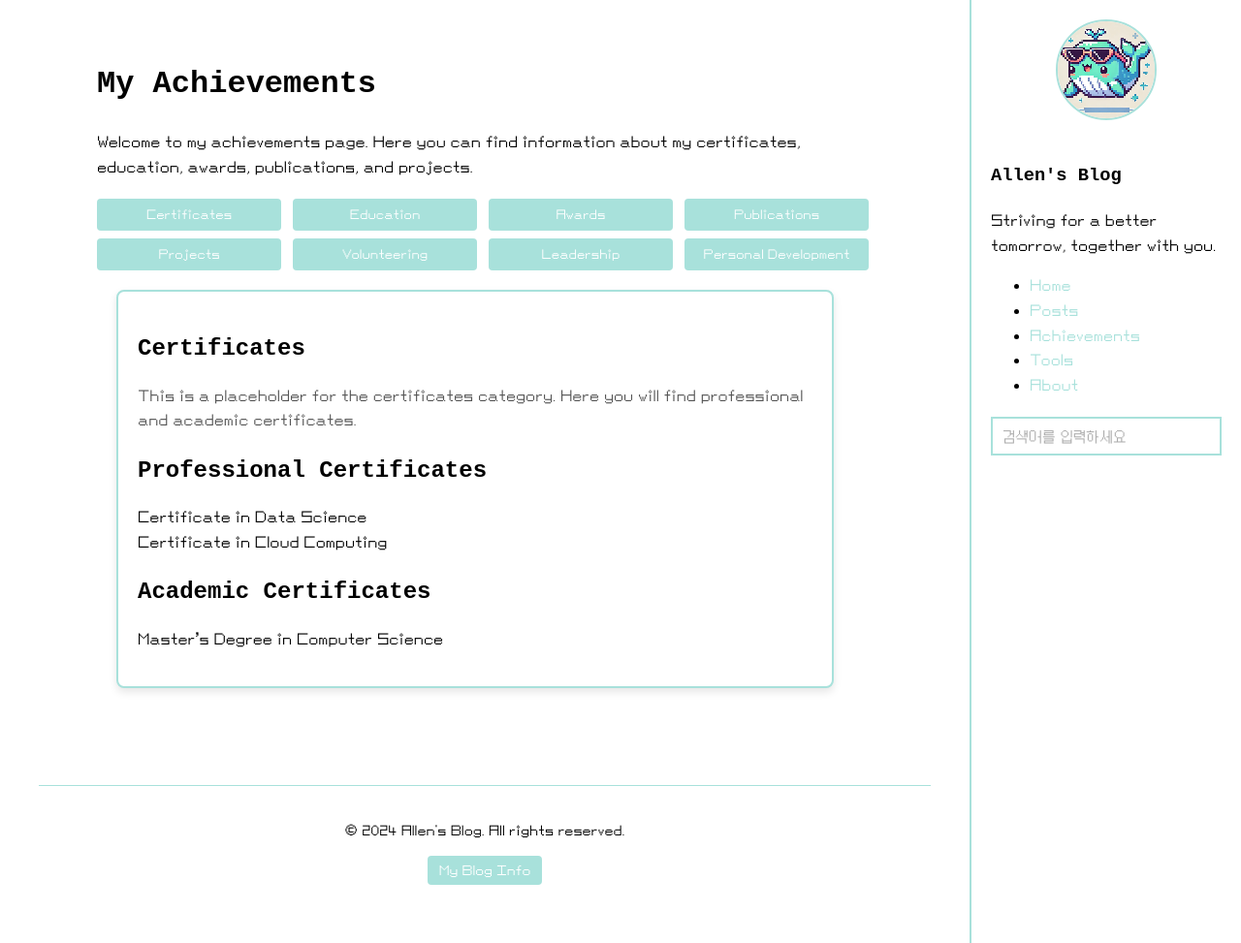
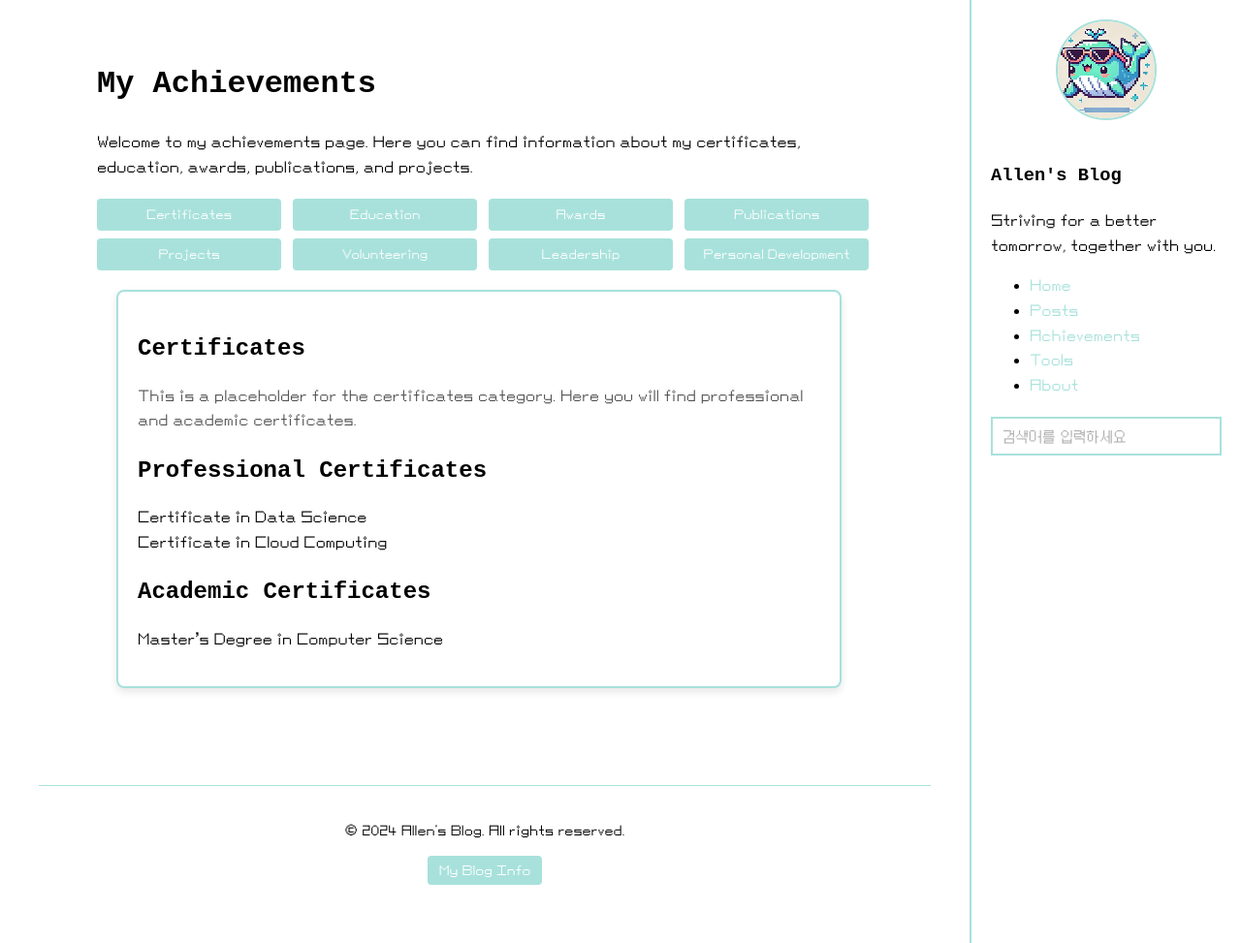
Before and after one commit to allenkang92/allenkang92.github.io, a Jekyll site: the page built from achievements.md, in a window 1280 px wide and 973 px high. Shown: the whole window at 97% size. Built offline with Jekyll 4.4.1, drawn with Linux system fonts in a browser that asks for light colours; some web fonts are replaced.

Commit message:
카드 비율 조정

```diff
--- a/assets/css/main.css
+++ b/assets/css/main.css
@@ -919,5 +919,5 @@ th {
   border-radius: 8px;
   padding: 20px;
   box-shadow: 0 4px 8px rgba(0, 0, 0, 0.1);
-  width: 87%;
+  width: 88%;
 }
--- a/assets/css/style.css
+++ b/assets/css/style.css
@@ -919,5 +919,5 @@ th {
   border-radius: 8px;
   padding: 20px;
   box-shadow: 0 4px 8px rgba(0, 0, 0, 0.1);
-  width: 87%;
+  width: 88%;
 }
```
